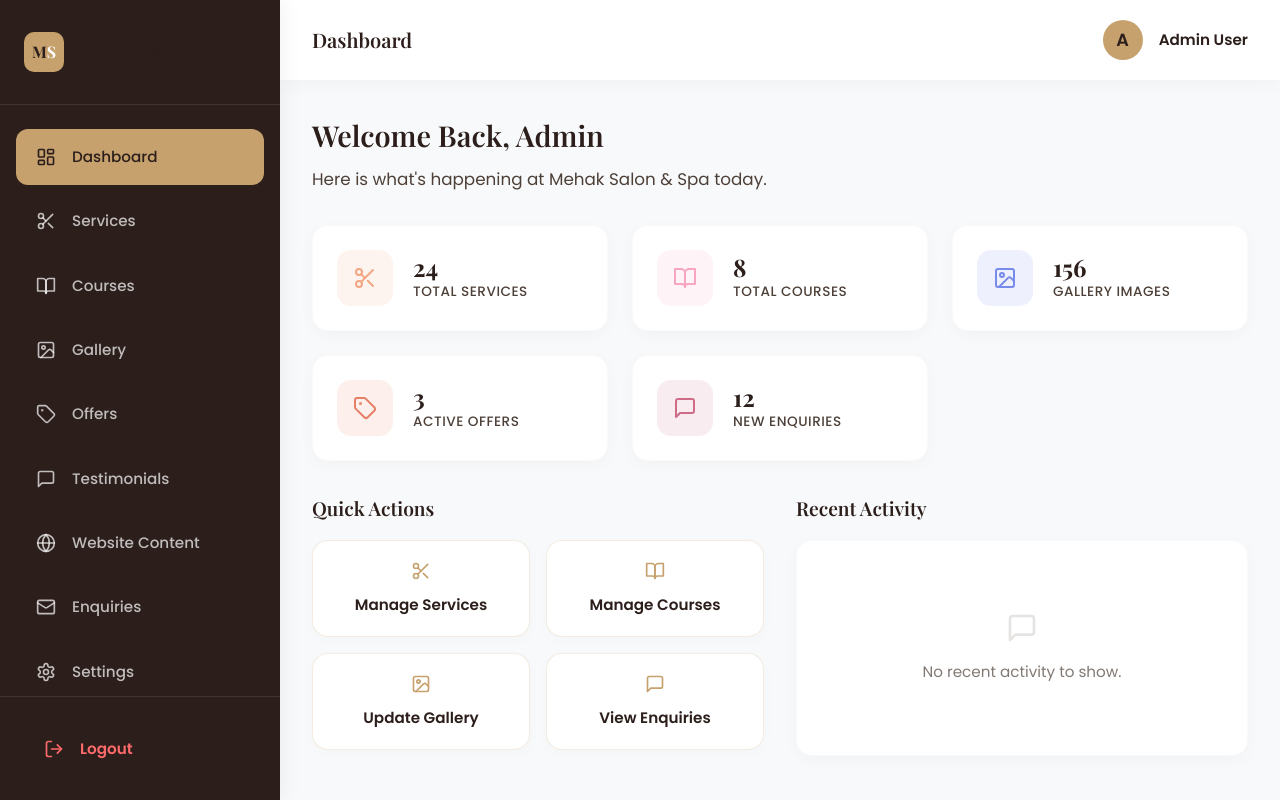
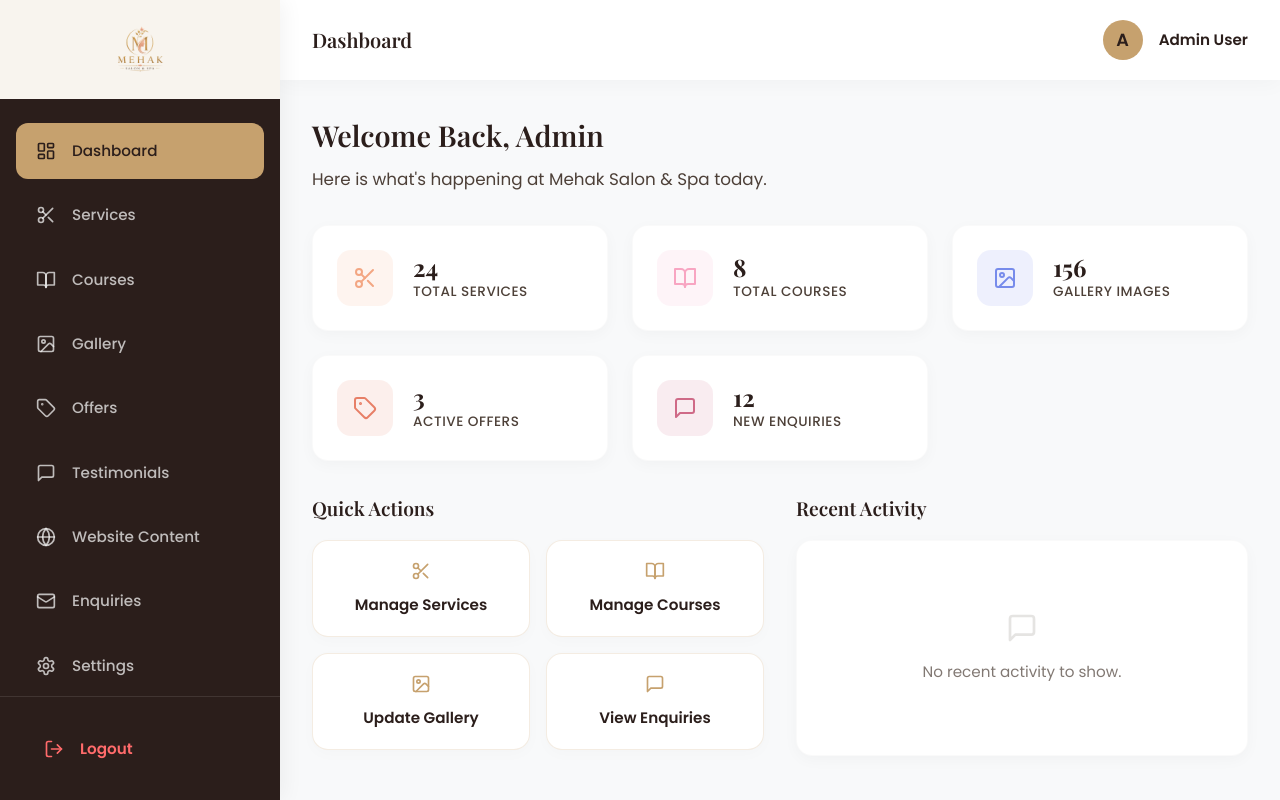
Before and after one commit to NSharp-mahajan/Mehak-Beauty-Salon, a React (Vite) app: page /admin/dashboard in a window 1280 px wide. Built offline with nearby package versions, Linux system fonts and the light colour scheme; no server answers; sample sign-in values are in the browser's storage.

Commit message:
Update admin panel logo

```diff
--- a/src/components/layout/AdminLayout.css
+++ b/src/components/layout/AdminLayout.css
@@ -20,35 +20,18 @@
 }
 
 .admin-sidebar-header {
-  padding: 2rem 1.5rem;
-  display: flex;
-  align-items: center;
-  gap: 1rem;
-  border-bottom: 1px solid rgba(255, 255, 255, 0.1);
-}
-
-.admin-logo-small {
-  width: 40px;
-  height: 40px;
-  background-color: var(--gold);
-  border-radius: 10px;
+  padding: 1.5rem;
   display: flex;
   align-items: center;
   justify-content: center;
-  font-weight: 700;
-  color: var(--espresso);
-  font-family: 'Playfair Display', serif;
+  border-bottom: 1px solid rgba(255, 255, 255, 0.1);
+  background-color: var(--cream);
 }
 
-.admin-logo-small span {
-  color: white;
-}
-
-.admin-sidebar-header h2 {
-  font-size: 1.1rem;
-  margin: 0;
-  font-weight: 600;
-  letter-spacing: 0.5px;
+.admin-brand-logo {
+  height: 50px;
+  width: auto;
+  display: block;
 }
 
 .admin-nav {
--- a/src/components/layout/AdminLayout.jsx
+++ b/src/components/layout/AdminLayout.jsx
@@ -15,6 +15,7 @@ import {
   Menu,
   X
 } from 'lucide-react'
+import logo from '../../assets/logo/logo2.png'
 import './AdminLayout.css'
 
 const AdminLayout = () => {
@@ -61,10 +62,7 @@ const AdminLayout = () => {
       {/* Sidebar */}
       <aside className={`admin-sidebar ${isSidebarOpen ? 'open' : ''}`}>
         <div className="admin-sidebar-header">
-          <div className="admin-logo-small">
-            M<span>S</span>
-          </div>
-          <h2>Admin Panel</h2>
+          <img src={logo} alt="Mehak Salon" className="admin-brand-logo" />
           <button
             className="mobile-sidebar-close"
             onClick={() => setIsSidebarOpen(false)}
```
